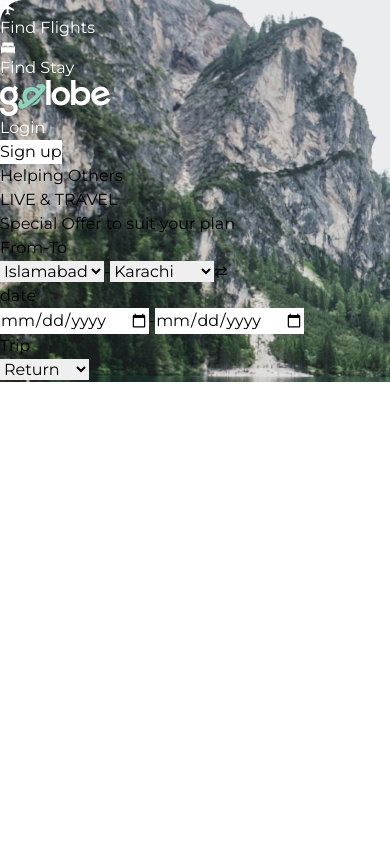
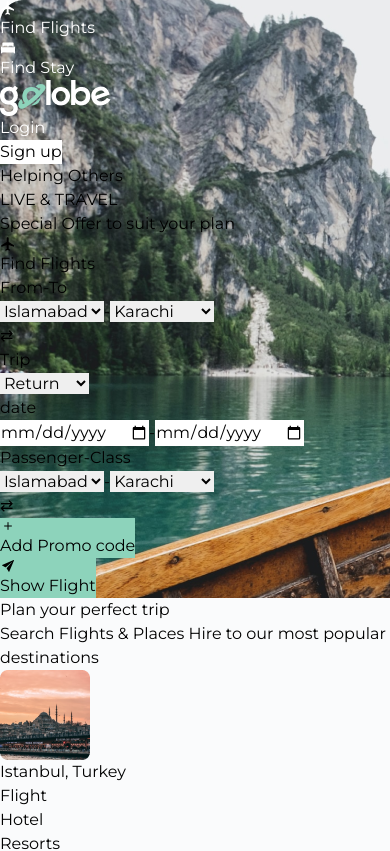
Before and after one commit to Adeel-116/Travel_website, a React (Vite) app: page / in a window 390 px wide. Shown: the top 851 px of the page. Built offline with nearby package versions, Linux system fonts and the light colour scheme.

Commit message:
card responsive working

```diff
--- a/src/App.jsx
+++ b/src/App.jsx
@@ -16,15 +16,15 @@ function App() {
   return (
     <>
       <div
-        className="sm:w-full h-screen p-5"
-        style={{ backgroundColor: "#FAFBFC" }}
+        className="sm:w-full h-auto sm:p-4 p-2"
+        style={{ backgroundColor: "#fafbfc" }}
       >
-        <div className="w-full h-auto rounded-3xl relative flex flex-col">
-          <BackgroundImage imageUrl={bgImage} className="rounded-3xl">
+        <div className="w-full h-screen relative">
+          <BackgroundImage imageUrl={bgImage} className="sm:rounded-3xl rounded-lg">
 
          {/* <div className="absolute top-0 left-0 w-full h-full rounded-3xl bg-black bg-opacity-30 z-0"></div> */}
 
-            {/* Header */}
+            <div className="flex flex-col sm:gap-y-16 gap-y-14">
             <div className="w-full p-5 relative z-10">
               <Header />
             </div>
@@ -32,10 +32,10 @@ function App() {
             {/* Content */}
             <div className="w-full h-1/2 flex justify-center items-center relative z-10">
               <div className="xl:w-1/2 w-full h-auto py-12 text-center flex flex-col leading-tight">
-                <h1 className="text-sm  xl:text-[2.5rem]  md:text-[2.1rem] text-white mx-auto font-semibold">
+                <h1 className="text-sm  xl:text-[2.5rem]  sm:text-[2.1rem] text-white mx-auto font-semibold">
                   Helping Others
                 </h1>
-                <h1 className="text-[2.6rem] xl:text-[4.5rem] md:text-[4rem] text-white font-semibold">
+                <h1 className="text-[2.2rem] xl:text-[4.5rem] sm:text-[3.7rem] text-white font-semibold">
                   LIVE & TRAVEL
                 </h1>
                 <p className="text-white text-sm xl:text-lg  md:text-sm font-medium">
@@ -44,29 +44,31 @@ function App() {
               </div>
             </div>
 
-            {/* Foam */}
 
-            <div className="md:w-[90%] m-w-full h-auto bg-white  z-10 mx-auto md:rounded-3xl rounded-lg  md:p-5 p-2">
-              <div className="">
+              <div >
                  <Form />
               </div>
-            </div>
+              </div>
+
           </BackgroundImage>
         </div>
-      </div>
 
-      {/* <div className="w-full h-screen">
-        <div className="w-[90%] mx-auto p-5">
+
+
+
+        {/* Page 2 */}
+        <div className="w-full h-auto">
+        <div className="sm:w-[90%] bg-red-300 w-full mx-auto md:p-4 p-2">
           <div>
-            <h1 className="text-3xl text-black font-semibold">
+            <h1 className="sm:text-3xl text-2xl text-black font-semibold">
               Plan your perfect trip
             </h1>
-            <p className="text-gray-500">
+            <p className="text-gray-500 text-[11px] sm:text-sm">
               Search Flights & Places Hire to our most popular destinations
             </p>
           </div>
 
-          <div className="mt-6 flex flex-wrap justify-between gap-10 ">
+          <div className="mt-6 2xl:justify-center 2xl:gap-10 flex flex-wrap sm:justify-evenly justify-center gap-4">
             <Card imageUrl={img} Name="Istanbul, Turkey" />
             <Card imageUrl={img} Name="Istanbul, Turkey" />
             <Card imageUrl={img} Name="Istanbul, Turkey" />
@@ -78,8 +80,9 @@ function App() {
             <Card imageUrl={img} Name="Istanbul, Turkey" />
           </div>
 
-          <div className="w-full h-auto p-5 mt-6">
-            <div className="flex justify-center gap-10">
+
+          <div className="w-full h-auto p-5 mt-6 bg-red-300">
+            <div className=" flex justify-center flex-wrap bg-blue-300">
               <CardBooking
                 backgroundURL={bgFlight}
                 data="Flights"
@@ -96,17 +99,27 @@ function App() {
           </div>
 
 
-          <div className="Slider">
+          </div>
+      </div>
+
+
+
+
+{/*
+          }
+
+
+          {/* <div className="Slider">
               <Slider />
-          </div>
-        </div>
+          </div> */}
 
-        <div className="">
+
+        {/* <div className="">
         <div className="">
             <Footer />
           </div>
+        </div> */}
         </div>
-        </div> */}
     </>
   );
 }
--- a/src/Componenets/BackgroundImage.jsx
+++ b/src/Componenets/BackgroundImage.jsx
@@ -3,7 +3,7 @@ import React from 'react'
 function BackgroundImage({ imageUrl, children, className }) {
   return (
     <div
-    className={`sm:w-[100%] h-auto bg-cover bg-no-repeat bg-center ${className}`}
+    className={`sm:w-[100%] w-[100%] h-auto bg-cover bg-no-repeat bg-center ${className}`}
     style={{ backgroundImage: `url(${imageUrl})` }}
   >
     {children && (
--- a/src/Componenets/Button.jsx
+++ b/src/Componenets/Button.jsx
@@ -13,11 +13,11 @@ function Button({ value }) {
   } = value;
 
   return (
-    <div className="flex">
+    <div className="">
       <button
-        className={`flex items-center rounded-lg font-medium transition-colors ${
+        className={`flex gap-1  items-center sm:rounded-lg rounded-sm font-medium transition-colors ${
           bg ? "" : "bg-transparent hover:bg-gray-700"
-        } lg:px-3 lg:py-3 lg:text-[15px]  md:px-2 md:py-2 md:text-[11px]`}
+        } lg:px-3 lg:py-3 lg:text-[14px] p-[6px] text-[9px] sm:px-2 sm:py-2 sm:text-[11px]`}
         style={{
           color: textColor,
           backgroundColor: bg ? btnColor : "",
@@ -27,7 +27,7 @@ function Button({ value }) {
           <span
             className={`${
               rotate ? "transform rotate-90" : ""
-            } flex items-center lg:text-xl md:text-sm md:mr-1`}
+            } flex items-center lg:text-lg text-[10px] md:text-sm`}
             style={{ color: iconColor }}
           >
             {iconName}
--- a/src/Componenets/Card.jsx
+++ b/src/Componenets/Card.jsx
@@ -3,18 +3,18 @@ import React from 'react'
 function Card({imageUrl, Name}) {
   return (
     <>
-    <div className='w-[30%] h-auto bg-white p-5 flex flex-row rounded-lg'>
+    <div className='md:w-auto w-[100%] h-auto bg-gray-200 md:p-2 p-1 flex flex-row rounded-lg'>
         <div className='img '>
-            <img src={imageUrl} alt="" />
+            <img src={imageUrl} className='p-1' alt="" />
         </div>
-        <div className='flex flex-col justify-center px-3'>
+        <div className='flex flex-col justify-center md:px-2'>
             <h1 className='font-semibold text-gray-700'>{Name}</h1>
-            <div className='w-fit flex flex-row justify-center items-center'>
-            <h1 className='pr-3 text-black'>Flight</h1>
-            <span className='p-[0.15rem] rounded-full bg-black'></span>
-            <h1 className='pr-3 pl-3 text-black'>Hotel</h1>
-            <span className='p-[0.15rem] rounded-full bg-black'></span>
-            <h1 className='pr-3 pl-3 text-black'>Resorts</h1>
+            <div className='w-fit flex flex-row md:gap-x-[5px] justify-center  items-center gap-x-[4px]'>
+            <h1 className=' text-black'>Flight</h1>
+            <span className='p-[3px] rounded-full bg-black'></span>
+            <h1 className=' text-black'>Hotel</h1>
+            <span className='p-[3px] rounded-full bg-black'></span>
+            <h1 className=' text-black'>Resorts</h1>
             </div>
         </div>
 
--- a/src/Componenets/Form/Form.jsx
+++ b/src/Componenets/Form/Form.jsx
@@ -1,58 +1,80 @@
 import React, { useState } from "react";
 import TextField from "../TextField";
-import Button from '../Button'
+import Button from "../Button";
 import { IoIosBed } from "react-icons/io";
 import { MdFlight } from "react-icons/md";
 import { IoIosAdd } from "react-icons/io";
 import { IoIosSend } from "react-icons/io";
 
-
 const Form = () => {
-
-
-
-
   return (
     <>
 
-    <div className="w-full h-auto flex sm:flex-wrap">
-              {/* <Button buttonText="Find Flight" bg={false} rotate={true} icon={<MdFlight/>} textColor="text-black" btnIcon={true}  IconColor="text-black" />
-              <Button buttonText="Find stay" bg={false} rotate={false} icon={<IoIosBed/>} textColor="text-black" btnIcon={true}   IconColor="text-black" /> */}
+      <div className=" relative top-7 w-fit mx-auto h-auto bg-white z-10 md:rounded-3xl rounded-lg  md:p-5 p-3 flex flex-col gap-y-3" >
+
+      <div className="w-fit h-auto flex">
+        <Button
+          value={{
+            bg: false,
+            buttonText: "Find Flights",
+            icon: true,
+            iconName: <MdFlight />,
+            iconColor: "#000",
+            rotate: true,
+            textColor: "#000",
+            btnColor: "transparent",
+          }}
+        />
       </div>
 
-
-    <div className="flex items-center justify-between">
+      <div className=" w-fit flex items-center gap-x-10 flex-wrap ">
         <div>
-        <TextField labelData="From-To" type="Select"/>
+          <TextField labelData="From-To" type="Select" />
         </div>
 
         <div>
-        <TextField  labelData="date" type="Date"  />
+        <TextField labelData="Trip" type="Trip" />
+        </div>
+
+        <div>
+        <TextField labelData="date" type="Date" />
+        </div>
+
+        <div>
+          <TextField labelData="Passenger-Class" type="Select" />
+        </div>
+      </div>
+
+      <div className="w-auto h-auto flex xl:justify-end md:gap-3 gap-2">
+        <Button
+          value={{
+            bg: true,
+            buttonText: "Add Promo code",
+            icon: true,
+            iconName: <IoIosAdd />,
+            iconColor: "#000",
+            rotate: false,
+            textColor: "#000",
+            btnColor: "#8dd3bb",
+          }}
+        />
+        <Button
+          value={{
+            bg: true,
+            buttonText: "Show Flight",
+            icon: true,
+            iconName: <IoIosSend />,
+            iconColor: "#000",
+            rotate: false,
+            textColor: "#000",
+            btnColor: "#8dd3bb",
+          }}
+        />
       </div>
 
 
 
-        <div>
-        <TextField labelData="Trip" type="Trip"/>
         </div>
-
-
-        <div>
-        {/* <TextField labelData="Passenger-Class" type="Select"/> */}
-        </div>
-
-
-
-
-
-    <div className="w-full h-auto flex justify-end mt-4">
-              {/* <Button buttonText="Add Promo code" bg={false} rotate={true} icon={<IoIosAdd/>} textColor="text-black" btnIcon={true}  IconColor="text-black" />
-              <Button buttonText="Show Flights" bg={true} rotate={false} icon={<IoIosSend/>} textColor="text-black" btnIcon={true}   IconColor="text-black" bgColor="bg-green-300" /> */}
-    </div>
-
-    </div>
-
-
 
     </>
   );
--- a/src/Componenets/Header/Header.jsx
+++ b/src/Componenets/Header/Header.jsx
@@ -6,7 +6,7 @@ import Button from "../Button";
 function Header() {
   return (
     <>
-      <header className="sm:w-100 h-auto flex justify-between items-center">
+      <header className="sm:w-100 h-auto hidden sm:flex sm:justify-between sm:items-center">
         <div className="flex gap-5">
           <Button
             value={{
--- a/src/Componenets/TextField.jsx
+++ b/src/Componenets/TextField.jsx
@@ -18,18 +18,19 @@ function TextField({ labelData, type }) {
   };
 
   return (
-    <div className="flex flex-col">
+    <div className="flex flex-col gap-[8px]  sm:gap-0 ">
       <label
         htmlFor=""
-        className="relative max-w-fit px-1 top-2 left-4 text-black text-sm bg-white"
+        className="relative max-w-fit px-1 top-2 xl:left-3  sm:left-2 text-black text-[10px] sm:text-[10px] md:text-[13px] bg-white"
       >
         {labelData}
       </label>
 
       {/* Flex row container */}
-      <div className="flex flex-row md:gap-x-24 sm:gap-x-10 gap-x-5 p-2 justify-center items-center md:p-3 sm:p-2 border border-black rounded-lg">
+      <div className="flex flex-row justify-center items-center sm:text-sm text-[12px]  md:p-3 p-2 border border-black sm:rounded-lg rounded-sm">
         {type === "Select" && (
-          <div className="flex flex-row items-center sm:text-lg">
+          <div className="flex flex-row items-center gap-x-14">
+            <div>
             <select
               id="from"
               value={fromCity}
@@ -57,9 +58,9 @@ function TextField({ labelData, type }) {
                 </option>
               ))}
             </select>
-
+            </div>
             <button
-              className="sm:text-xl text-lg font-bold border-none ml-2"
+              className="text-[10px] sm:text-[12px] font-bold border-none "
               onClick={swapCities}
             >
               ⇄
@@ -74,17 +75,17 @@ function TextField({ labelData, type }) {
               id="fromDate"
               value={departDate}
               onChange={(e) => setDepartDate(e.target.value)}
-              className="border border-gray-300 rounded-md px-2 py-1"
+              className="px-1 "
             />
 
-            <span className="mx-2">-</span>
+            <span className="sm:mx-2 mx-1">-</span>
 
             <input
               type="date"
               id="toDate"
               value={returnDate}
               onChange={(e) => setReturnDate(e.target.value)}
-              className="border border-gray-300 rounded-md px-2 py-1"
+              className="px-1"
             />
           </div>
         )}
--- a/src/index.css
+++ b/src/index.css
@@ -3,5 +3,6 @@
 @tailwind utilities;
 
 body, html{
+    background-color: #fafbfc;
     font-family: 'Montserrat';
 }
```
Also changed, not shown: src/Componenets/CardBooking.jsx (+16 -13 lines), src/Componenets/Header.jsx (added). Lines whose indentation alone changed are shown as unchanged.
